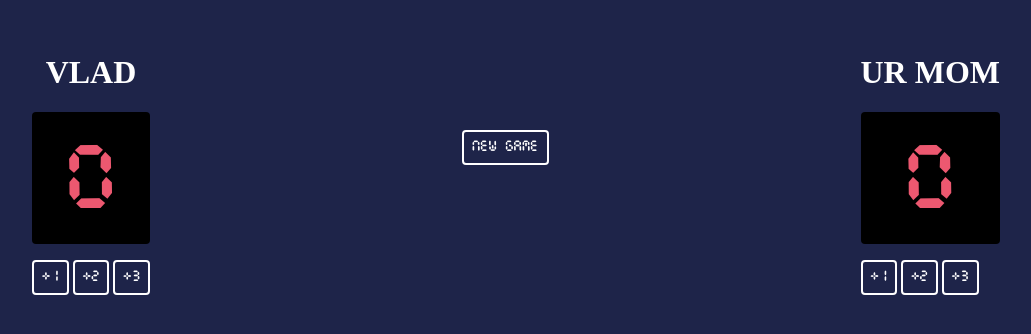
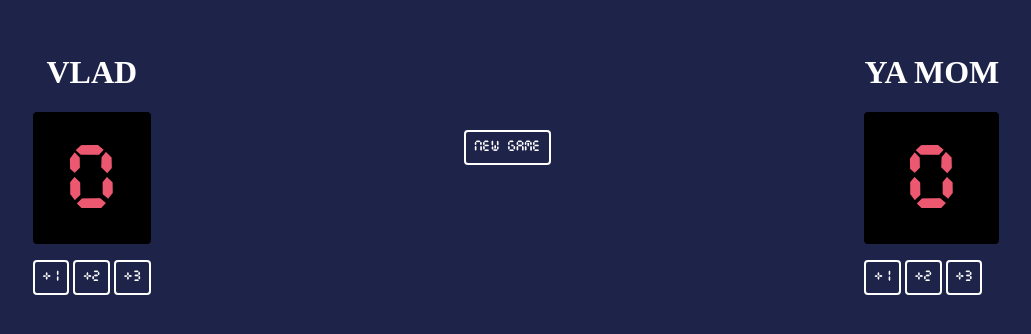
Before and after one commit to chicken-bb/score-keeper, a website built with Vite: page index.html in a window 1280 px wide. Shown: the whole page, without its empty margins (124-1155 px from the left). Built offline with nearby package versions, Linux system fonts and the light colour scheme.

Commit message:
learning commit
ur mom > ya mom

```diff
--- a/index.html
+++ b/index.html
@@ -21,7 +21,7 @@
                 </div>
             </div>
             <div>
-                <h3>UR MOM</h3>
+                <h3>YA MOM</h3>
                 <div class="scoreWrapper">
                     <p id="guestScore"></p>
                 </div>
```
